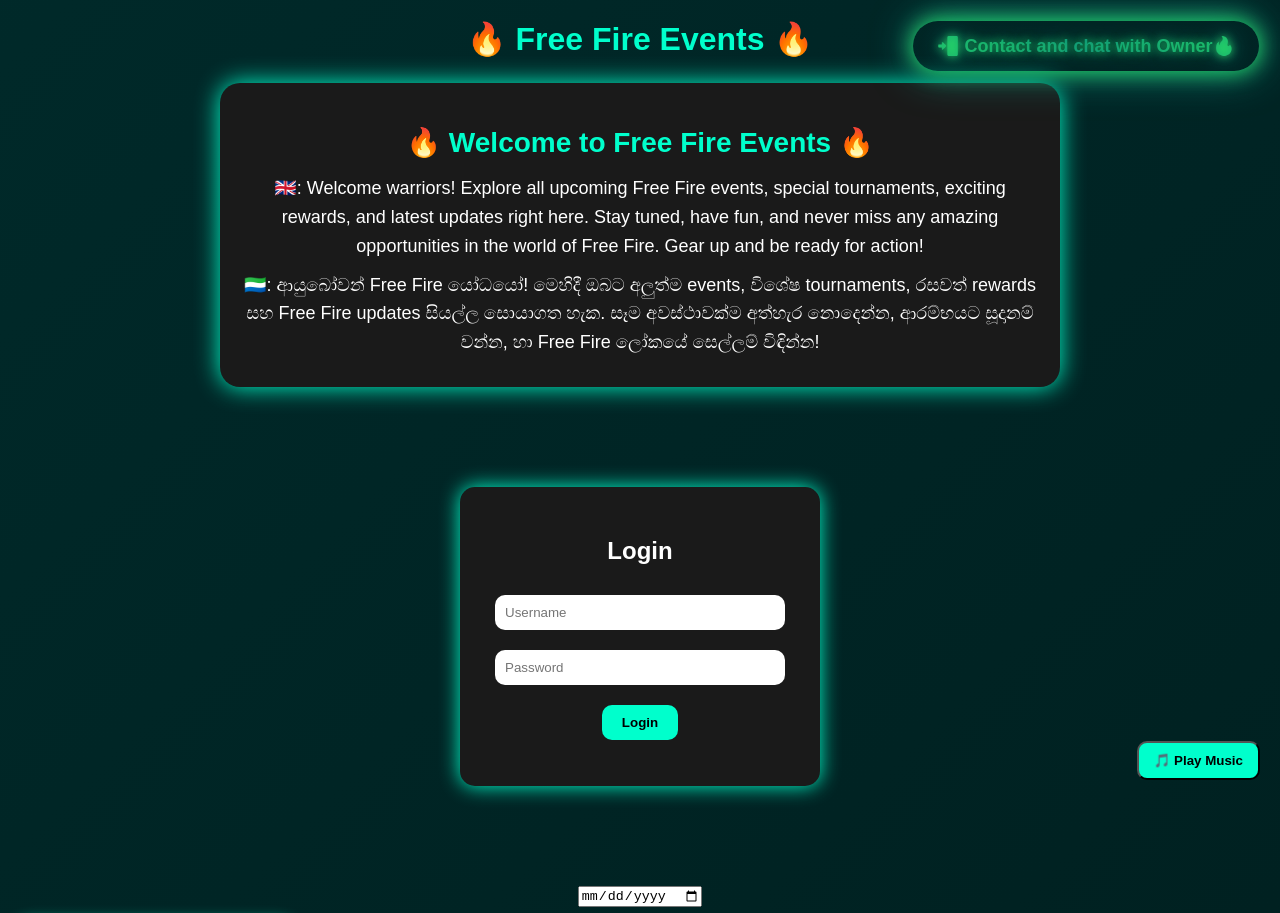
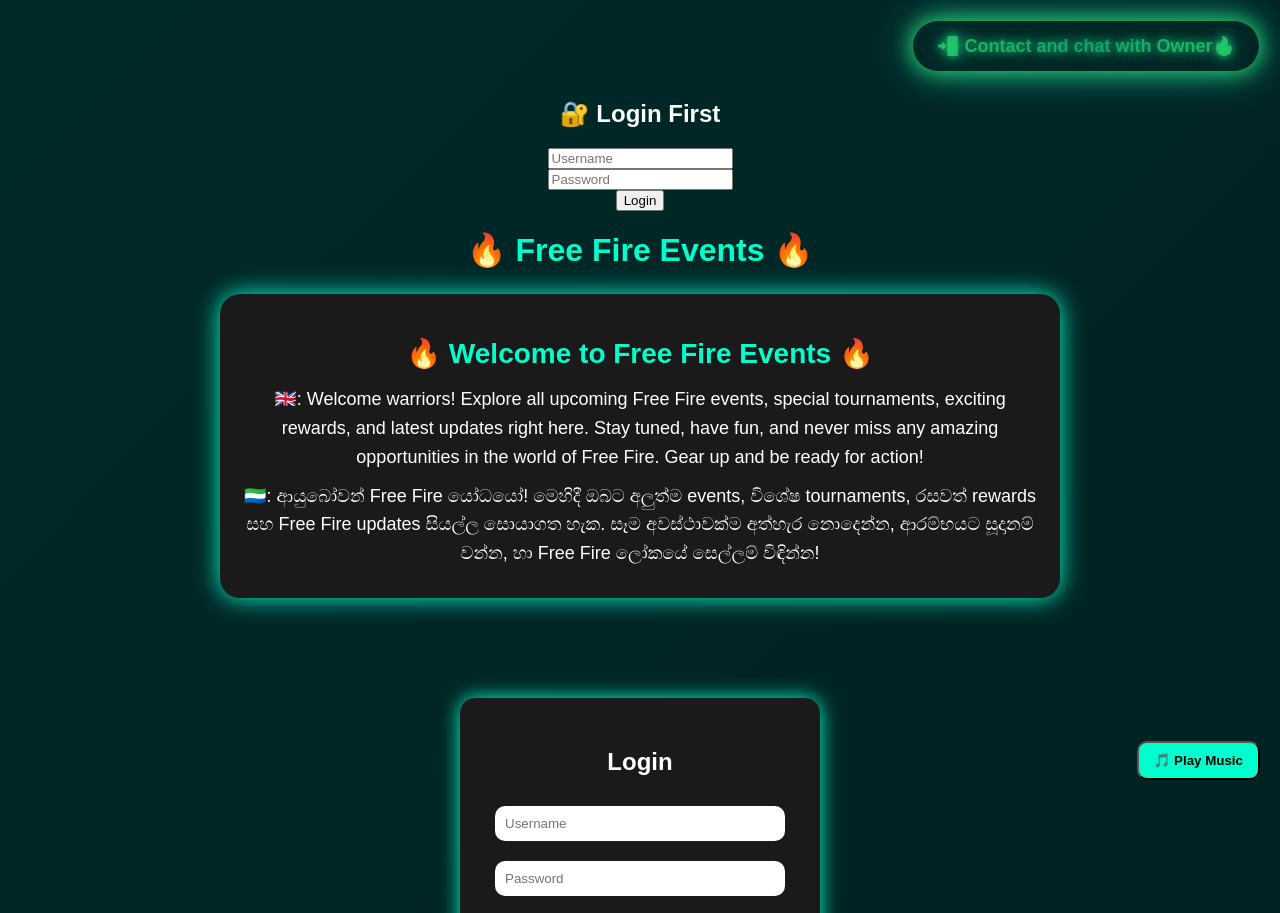
Before and after one commit to shashenayantha654-blip/ff-events, a plain HTML site: page index.html in a window 1280 px wide. Shown: the top 913 px of the page. Drawn offline with Linux system fonts and the light colour scheme.

Commit message:
Update index.html

```diff
--- a/index.html
+++ b/index.html
@@ -235,7 +235,17 @@
   }, 50);
 });
 </script>
-
+<!-- LOGIN FORM -->
+<div id="loginForm" style="text-align:center; margin-top:100px;">
+  <h2>🔐 Login First</h2>
+  <input type="text" id="username" placeholder="Username"><br>
+  <input type="password" id="password" placeholder="Password"><br>
+  <button onclick="login()">Login</button>
+  <p id="loginMsg"></p>
+</div>
+<div id="mainContent" style="display:none;">
+  <!--https://shashenayantha654-blip.github.io/ff-events/ -->
+</div>
 <h1>🔥 Free Fire Events 🔥</h1>
 <div id="welcomeNote" style="text-align:center; margin:25px 0; padding:20px; background:#1a1a1a; border-radius:20px; box-shadow:0 0 25px #00ffcc; max-width:800px; margin-left:auto; margin-right:auto;">
   <h2 style="color:#00ffcc; font-size:28px; margin-bottom:15px;">🔥 Welcome to Free Fire Events 🔥</h2>
@@ -412,3 +422,16 @@
 <a href="https://wa.me/94761160057?text=Hello Owner! I visited your Free Fire events site and I want to Top Up my diamonds. Can you please guide me? 💎" target="_blank" id="whatsappBtn">
   📲 Contact and chat with Owner🔥
 </a>
+<script>
+function login() {
+  const user = document.getElementById("username").value;
+  const pass = document.getElementById("password").value;
+
+  if(user === "admin" && pass === "1234") {
+    document.getElementById("loginForm").style.display = "none";
+    document.getElementById("mainContent").style.display = "block";
+  } else {
+    document.getElementById("loginMsg").innerText = "❌ Wrong username or password!";
+  }
+}
+</script>
```
